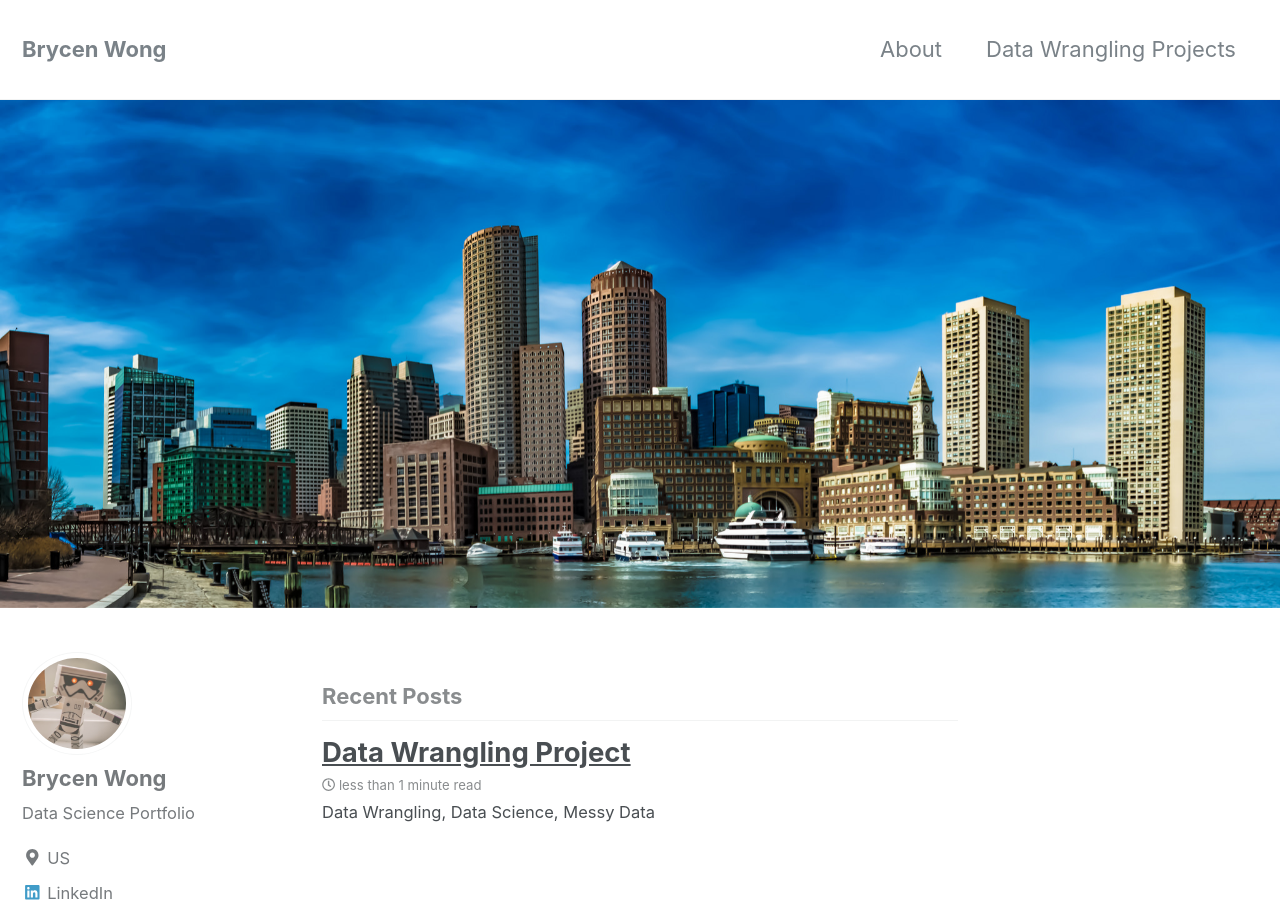
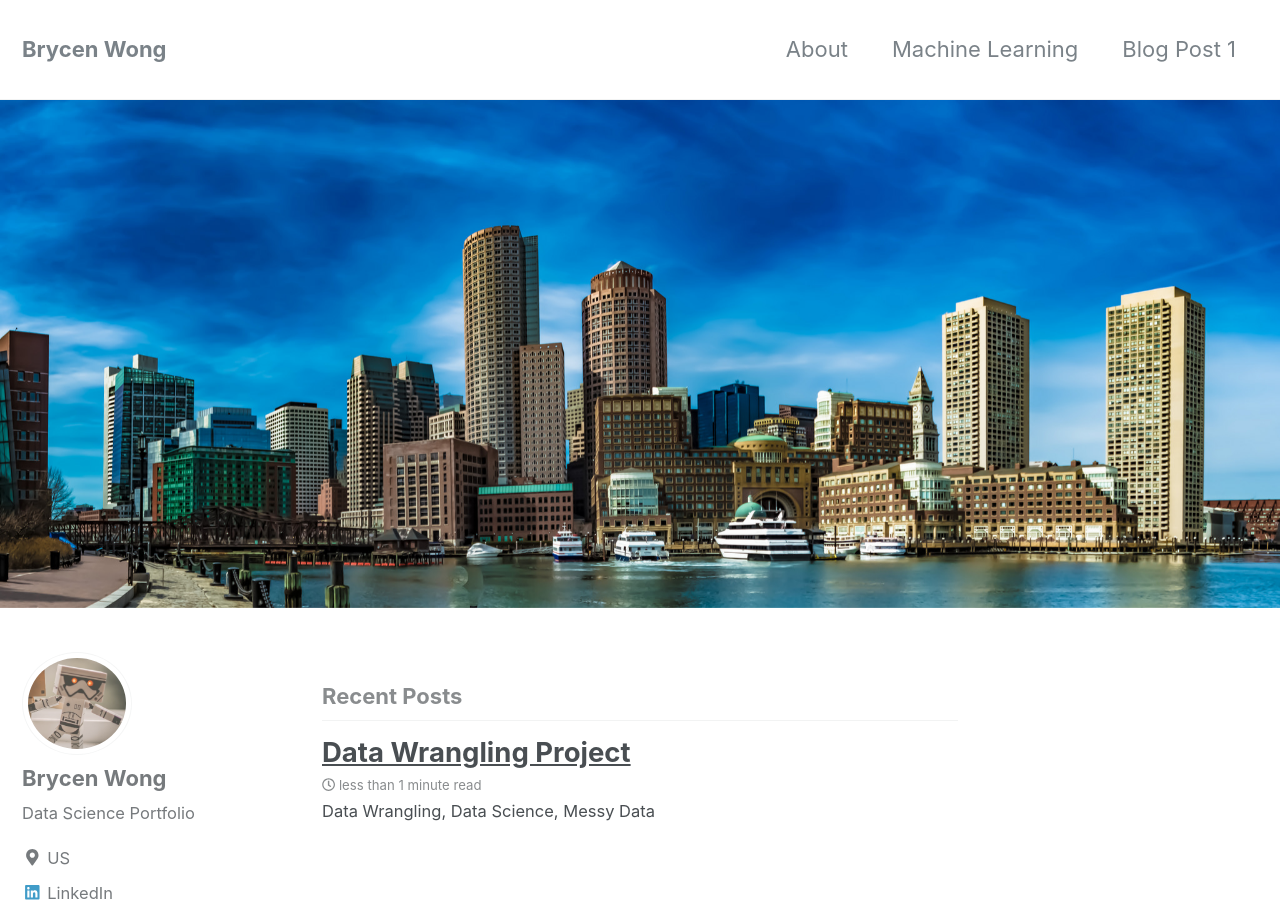
Before and after one commit to BrycenWong/BrycenWong.github.io, a Jekyll site: the page built from index.html, in a window 1280 px wide and 900 px high. Built offline with Jekyll 4.4.1, drawn with Linux system fonts in a browser that asks for light colours; nearby versions of some CDN libraries; the list of posts is cut into pages by our own code.

Commit message:
adding blog post 1 to navigation

```diff
--- a/_data/navigation.yml
+++ b/_data/navigation.yml
@@ -2,8 +2,11 @@
 main:
   - title: "About"
     url: /about/
-  - title: "Data Wrangling Projects"
+  - title: "Machine Learning"
     url: /data-wrangling/
+
+  - title: "Blog Post 1"
+    url: /blog-post-1/
   # - title: "About"
   #   url: https://mmistakes.github.io/minimal-mistakes/about/
   # - title: "Sample Posts"
```
